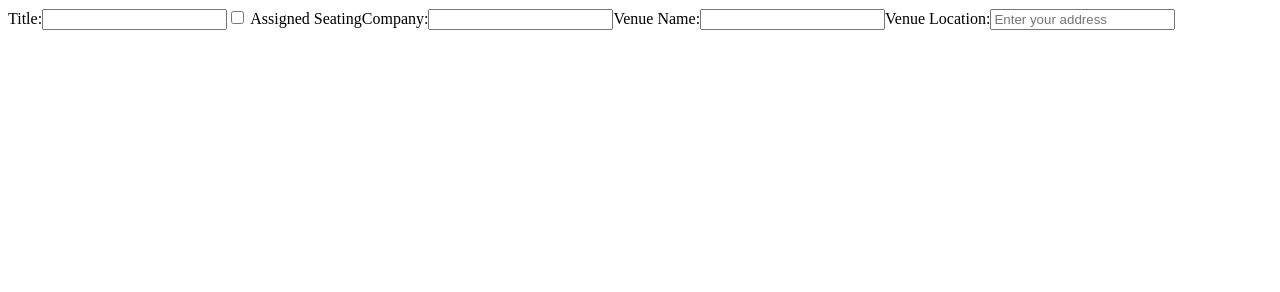
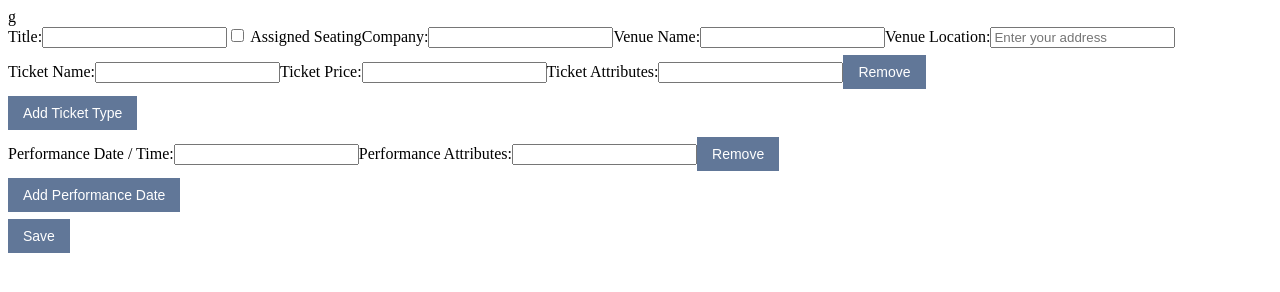
Before and after one commit to SciFive/tcktr, a website with bundled scripts: page desktop/index.html in a window 1280 px wide. Both pictures are taken after a click on the link "Make Show". Built offline with nearby package versions, Linux system fonts and the light colour scheme; a web font is replaced by a local one.

Commit message:
Show creation almost ready. Most implemented.
For show creation we only need a date/time picker and the save function,
which I'll do in the morning. Then everything else should fall into
place.

```diff
--- a/desktop/index.html
+++ b/desktop/index.html
@@ -2,10 +2,11 @@
 <html>
 
 <head>
-	<title>tcktr</title>
-    <link rel="stylesheet" href="http://netdna.bootstrapcdn.com/font-awesome/4.0.3/css/font-awesome.css">
-    <link rel="shortcut icon" href="../resources/favicon.ico" type="png" />
-    <link rel="stylesheet" type="text/css" href="./index.css"/>
+  <title>tcktr</title>
+  <link rel="stylesheet" href="http://netdna.bootstrapcdn.com/font-awesome/4.0.3/css/font-awesome.css">
+  <link rel="shortcut icon" href="../resources/favicon.ico" type="png" />
+  <link rel="stylesheet" type="text/css" href="./index.css"/>
+  <meta charset="utf-8">g
 </head>
 
 <body>
--- a/desktop/index.js
+++ b/desktop/index.js
@@ -95,12 +95,12 @@ var displayHousePlot = function(displayID, plot, mode) {
   //TODO: (6) Write algo for infinite lettering (A->Z, AA->AZ->ZZ, AAA->AAZ->AZZ->ZZZ, etc)
   var alpha = " ABCDEFGHIJKLMNOPQRSTUVWXYZ"
   var container = document.getElementById(displayID);
-  var innards =   '<table id="housePlotTable">';
-  innards += '<tbody id="housePlotTableBody">';
+  var innards = '<table id="housePlotTable">';
+  innards += '<tbody id="housePlotTableBody">'; // all tables must have a tbody!
   if (mode == 'all') {
     for (var i = 0; i <= plot.y; ++i) {
       innards += '<tr>';
-      for (var j = 0; j <= plot.x; ++j) {
+      for (var j = 0; j <= plot.x; ++j) { // display proper seat identification if not the 0th element
         innards += "<td id = '" + (i ? alpha[(plot.y-i+1)%26] : "")  + (j ? j : "") + "'"
         if (i != 0 && j != 0) {
           innards += " onclick='incrementState(this, true, \"all\");'";
@@ -152,7 +152,8 @@ function fillInAddress() {
       document.getElementById(addressType).value = val;
     }
   }
-}
+};
+
 // TODO: (5) Docs for togglePlots
 var togglePlots = function() {
   var checkbox = document.getElementById("makeShowFormAssigned");
@@ -164,12 +165,49 @@ var togglePlots = function() {
   }
 };
 
-// TODO: (1) Make Show Function
+// TODO: (5) Docs for addTicket()
+var addTicket = function() {
+  var loc = document.getElementById('makeShowFormTicketList');
+  var id = loc.children.length;
+  var growth = "<div class='ticketType' id='ticketType" + id + "'>";
+  growth += "<label for='ticketText'>Ticket Name:</label>";
+  growth += "<input type='text' id='ticketText'>";
+  growth += "<label for='ticketPrice'>Ticket Price:</label>";
+  growth += "<input type='text' id='ticketPrice'>";
+  growth += "<label for='ticketAttributes'>Ticket Attributes:</label>";
+  growth += "<input type='text' id='ticketAttributes'>";
+  growth += "<button type='button' onclick='removeNode(\"ticketType" + id + "\");'>Remove</button>";
+  growth += "</div>";
+  loc.innerHTML += growth;
+};
+
+// TODO: (5) Docs for addPerformance()
+var addPerformance = function() {
+  var loc = document.getElementById('makeShowFormPerformanceList');
+  var id = loc.children.length;
+  var growth = "<div class='performanceType id='performance" + id + "''>";
+  growth += "<label for='performanceText'>Performance Date / Time:</label>";
+  // TODO: (4) Add datetime picker! :(
+  growth += "<input type='text' id='performanceText'>";
+  growth += "<label for='performanceAttributes'>Performance Attributes:</label>";
+  growth += "<input type='text' id='performanceAttributes'>";
+  growth += "<button type='button' onclick='removeNode(\"performance" + id + "\");'>Remove</button>";
+  growth += "</div>";
+  loc.innerHTML += growth;
+};
+
+// TODO: (1) DO THIS REMOVE FUNC
+var removeNode = function(id) {
+
+};
+
+// TODO: (2) Make Show Function
 var makeShow = function(displayID) {
   var container = document.getElementById(displayID);
   var innards = "<div id='makeShowForm'>";
   innards += "<label for='makeShowFormTitle'>Title:</label>";
   innards += "<input type='text' id='makeShowFormTitle'>";
+
   innards += "<label><input type='checkbox' id='makeShowFormAssigned' onClick='togglePlots();'> Assigned Seating</label>"
   innards += "<span id='plotsBox' style='display:none;'><label for='makeShowFormPlot'>Plot:</label>";
   innards += "<input type='text' id='makeShowFormPlot' list='plots'>";
@@ -179,18 +217,39 @@ var makeShow = function(displayID) {
     innards += "<option value='" + plots[i].title + "'>"
   }
   innards += "</datalist></span>"
+  // Show Company
   innards += "<label for='makeShowFormCompany'>Company:</label>";
   innards += "<input type='text' id='makeShowFormCompany'>";
+  // Show Venue Name
   innards += "<label for='makeShowFormVenueName'>Venue Name:</label>";
   innards += "<input type='text' id='makeShowFormVenueName'>";
+
+  // Venue Location with Google Maps AutoComplete
   innards += "<label for='autocomplete'>Venue Location:</label>";
   innards += "<input id='autocomplete' placeholder='Enter your address' type='text'></input>";
+
+  innards += "<br>"; // TODO: (2) Remove me once Mary fixes styling
   // TODO: (1) Add ticket types form
+  // Select Ticket Type Menu
+  innards += "<div id='makeShowFormTicketBox'>";
+  innards += "<div id='makeShowFormTicketList'>";
+  innards += "</div>";
+  innards += "<button type='button' onclick='addTicket();')>Add Ticket Type</button>"; //initiate save dialogue
+  innards += "</div>";
+
   // TODO: (1) Add performances form
+  innards += "<div id='makeShowFormPerformanceBox'>";
+  innards += "<div id='makeShowFormPerformanceList'>";
+  innards += "</div>";
+  innards += "<button type='button' onclick='addPerformance();')>Add Performance Date</button>"; //initiate save dialogue
+  innards += "</div>";
   // TODO: (1) Save button
+  innards += "<button type='button' onclick='saveShow();')>Save</button>"; //initiate save dialogue
   innards += "</div>";
   container.innerHTML = innards;
   initialize(); //init google map lookup
+  addTicket();
+  addPerformance();
 };
 
 // TODO: (2) Add Performance Function
```
